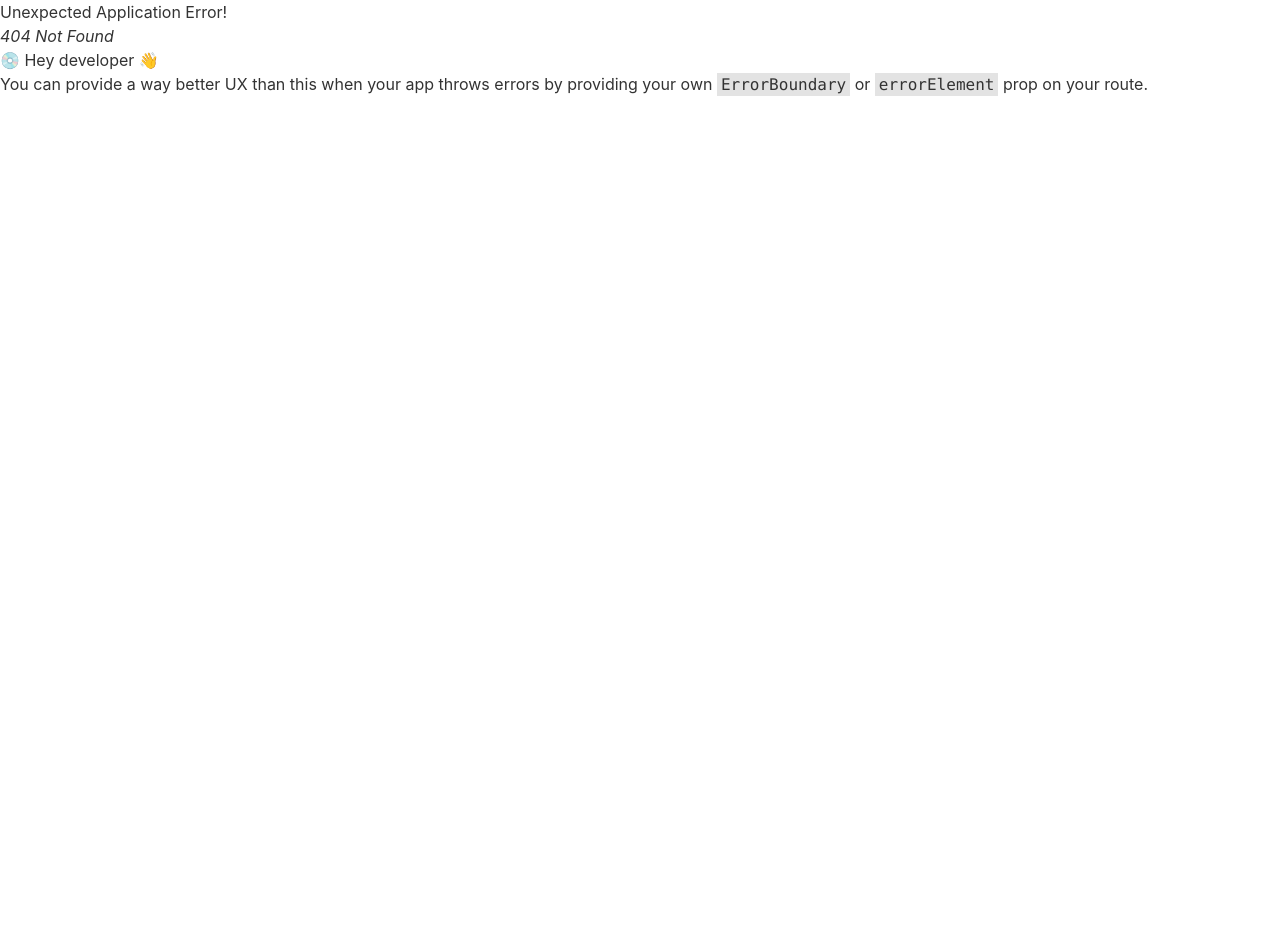
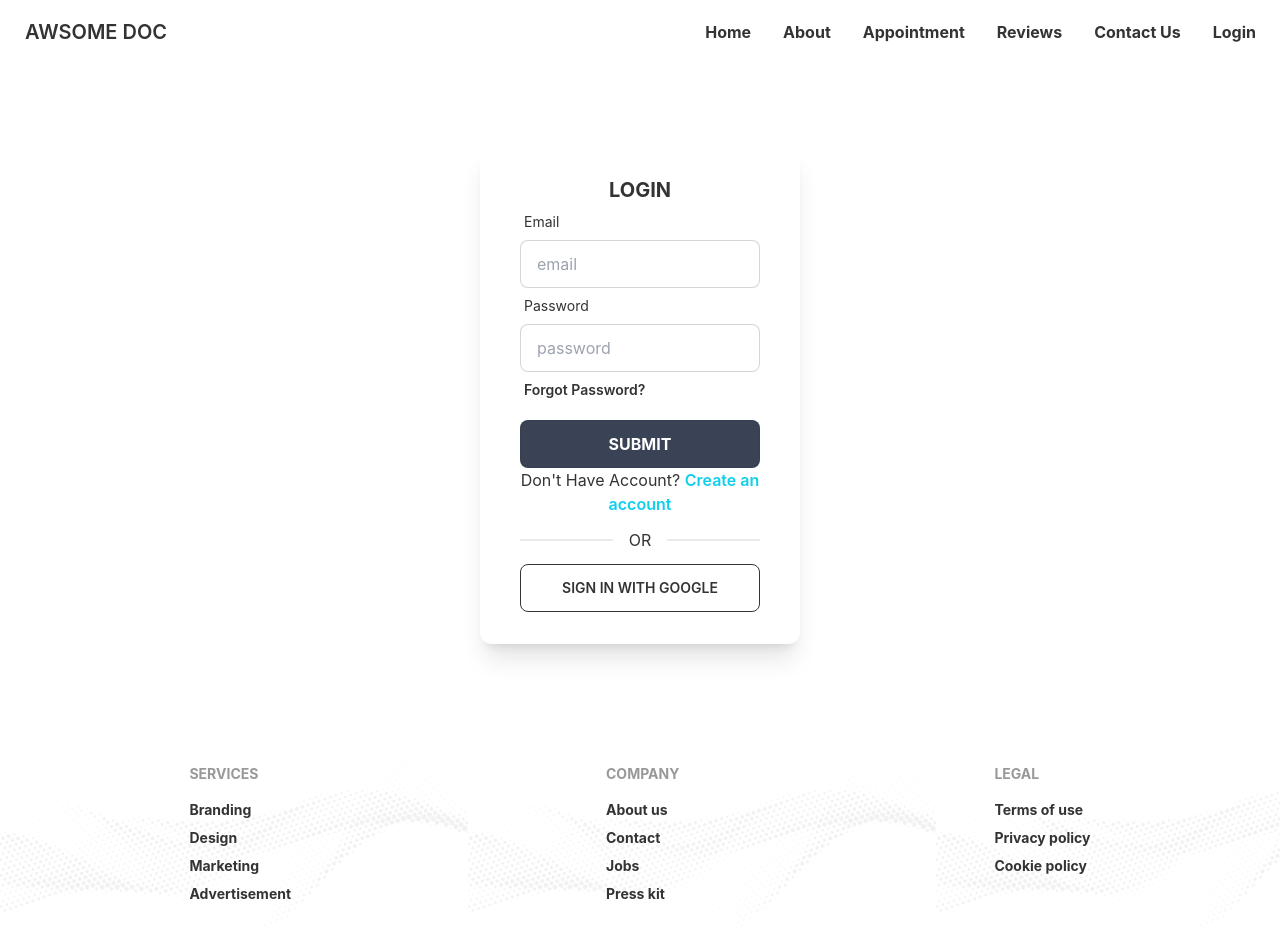
Before and after one commit to towhid7667/awsome-doc, a React (Create React App) app: page /login in a window 1280 px wide. Before the commit this address had no page. Before the commit the page ends 800 px from the top, so only its background shows below. Built offline with nearby package versions, Linux system fonts and the light colour scheme.

Commit message:
login page added

```diff
--- a/package.json
+++ b/package.json
@@ -11,6 +11,7 @@
     "react": "^18.2.0",
     "react-day-picker": "^8.3.7",
     "react-dom": "^18.2.0",
+    "react-hook-form": "^7.39.5",
     "react-router-dom": "^6.4.3",
     "react-scripts": "5.0.1",
     "web-vitals": "^2.1.4"
--- a/src/Components/BookingModal/BookingModal.js
+++ b/src/Components/BookingModal/BookingModal.js
@@ -36,7 +36,7 @@ const BookingModal = ({treatment, selectedDate, setTreatment}) => {
     <input name='name' type="text" placeholder="Your Name" className="input input-bordered w-full mt-3" />
     <input name='email' type="email" placeholder="email" className="input input-bordered w-full mt-3 " />
     <input name='phoneNo' type='number' placeholder="Phone No" className="input input-bordered w-full mt-3" />
-    <input type="submit" value='Submit' className="input input-bordered w-full bg-accent text-white font-bold mt-3" />
+    <input type="submit" value='Submit' className="input input-bordered w-full bg-accent text-white font-bold mt-3 hover:bg-slate-800" />
     </form>
   </div>
 </div>
--- /dev/null
+++ b/src/Pages/Login/Login.js
@@ -0,0 +1,35 @@
+import React, { useState } from "react";
+import { useForm } from "react-hook-form";
+import { Link } from "react-router-dom";
+
+const Login = () => {
+  const { register, handleSubmit } = useForm();
+  const [data, setData] = useState("");
+  return (
+    <div className="flex h-[500px] lg:w-3/12 w-10/12 md:w-5/12 mx-auto my-20 shadow-xl p-10 justify-center items-center rounded-xl">
+      <div className="w-full">
+        <h2 className="text-xl font-bold uppercase text-center">Login</h2>
+        <form onSubmit={handleSubmit((data) => setData(JSON.stringify(data)))}>
+          <label className="label"><span className="label-text">Email</span></label>
+          <input
+            {...register("email")}
+            placeholder="email"
+            className="input input-bordered w-full"
+          />
+           <label className="label"><span className="label-text">Password</span></label>
+          <input type='password' {...register("password")} placeholder="password" className="input input-bordered w-full"/>
+          <label className="label "><span className="label-text hover:text-blue-500 font-semibold"><Link>Forgot Password?</Link></span></label>
+
+
+          {/* <p>{data}</p> */}
+          <input type="submit" value='SUBMIT' className="input input-bordered w-full bg-accent text-white font-bold mt-3 hover:bg-slate-800"/>
+        </form>
+        <p className="text-center text-1xl">Don't Have Account? <Link><span className="font-semibold text-primary">Create an account</span></Link></p>
+        <div className="divider">OR</div>
+        <button className="btn btn-outline w-full">SIGN IN WITH GOOGLE</button>
+      </div>
+    </div>
+  );
+};
+
+export default Login;
--- a/src/Router/Routes.js
+++ b/src/Router/Routes.js
@@ -2,6 +2,7 @@ import { createBrowserRouter } from "react-router-dom";
 import Main from "../Layout/Main";
 import Appointment from "../Pages/Appointment/Appointment";
 import Home from "../Pages/Home/Home";
+import Login from "../Pages/Login/Login";
 
 export const router = createBrowserRouter([
     {
@@ -16,6 +17,10 @@ export const router = createBrowserRouter([
             {
                 path: '/appointment',
                 element : <Appointment></Appointment>
+            },
+            {
+                path: '/login',
+                element : <Login></Login>
             }
         ]
     }
```
Also changed, not shown: 1 other file (tests, documents, lock files or other folders).
